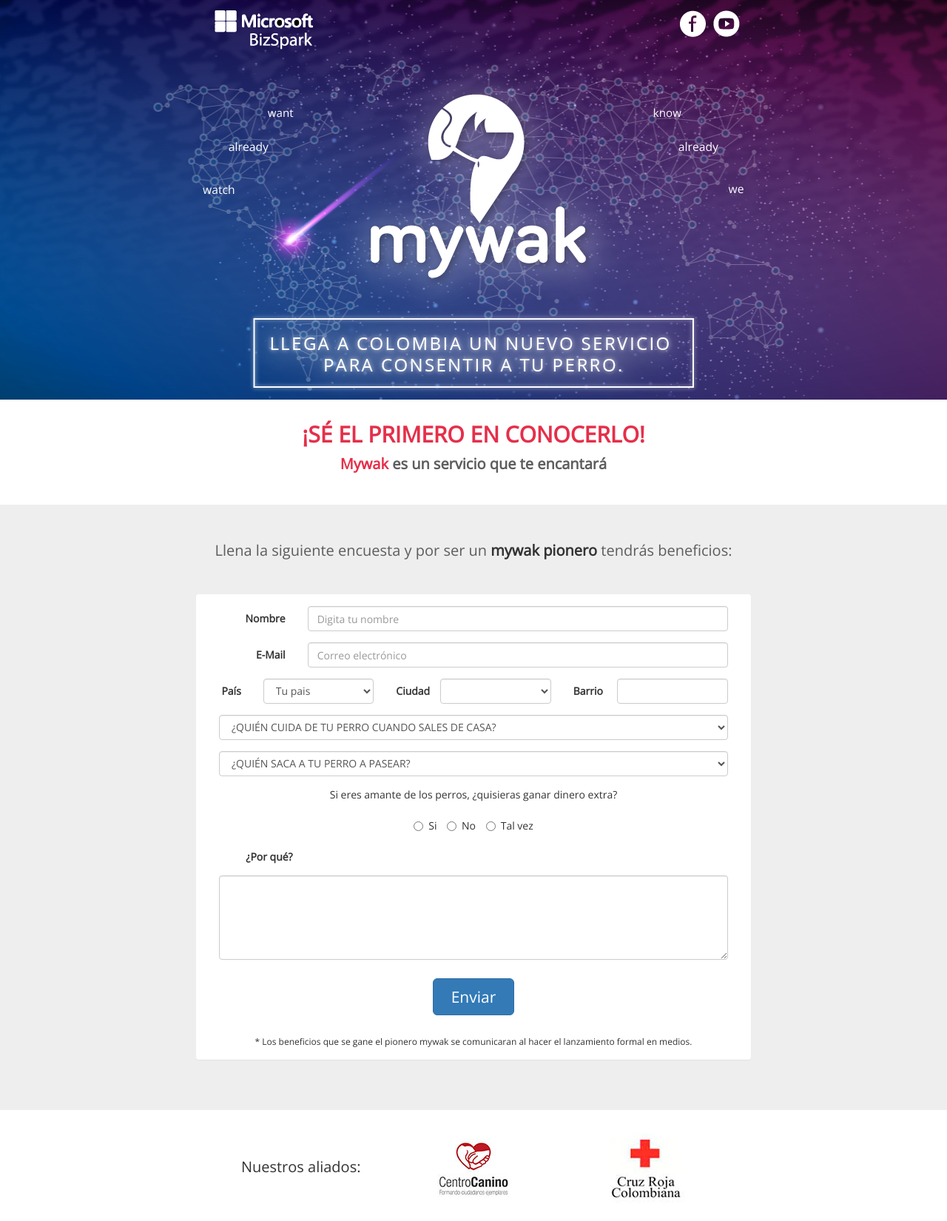
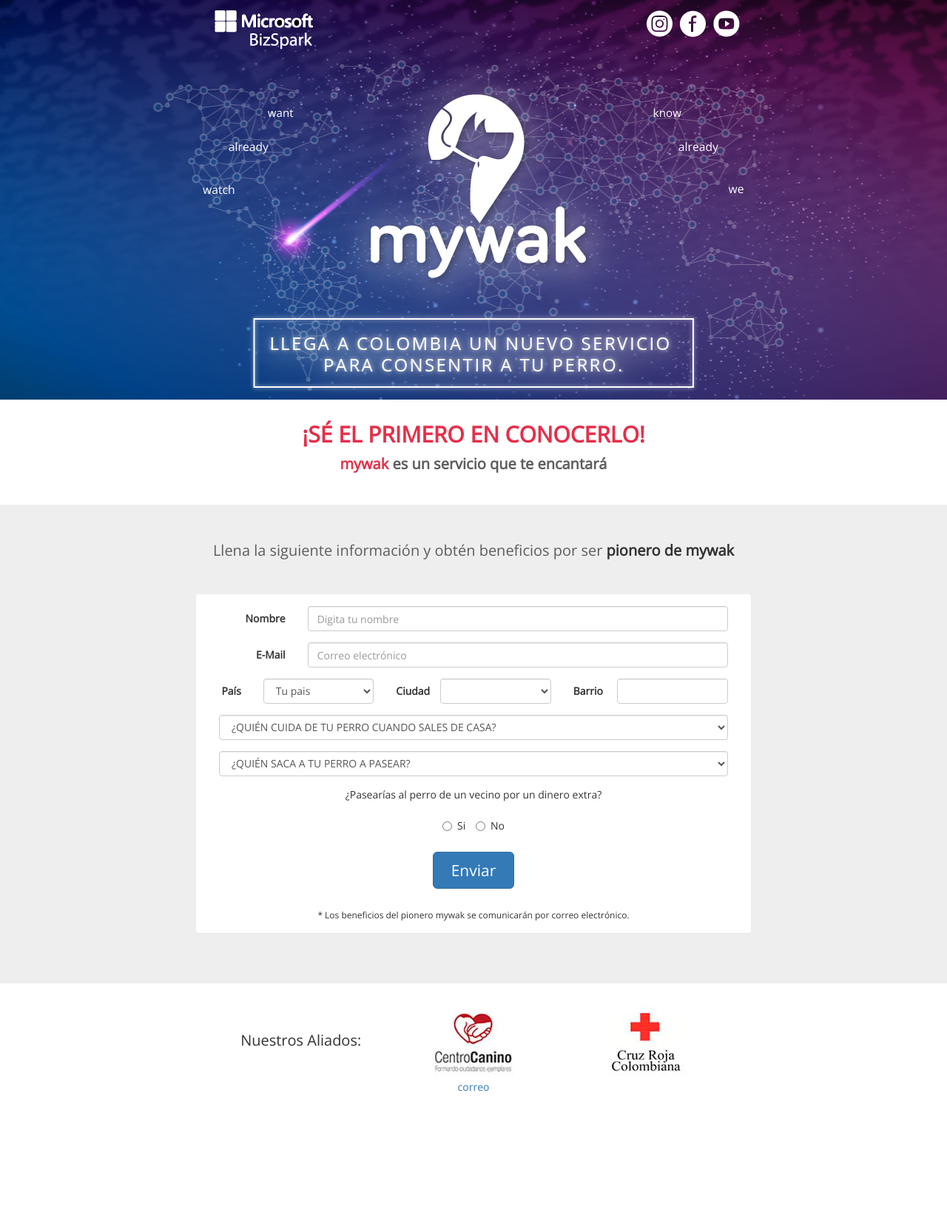
Before and after one commit to amapolazul/mywak, a PHP site: page / in a window 1280 px wide. Shown: the whole page at 74% size. After the commit the page ends 1475 px from the top, so only its background shows below. Run offline with PHP 8.4, Linux system fonts and the light colour scheme; lists and menus that the app fills with data are empty.

Commit message:
correcciones

```diff
--- a/css/main.css
+++ b/css/main.css
@@ -120,3 +120,10 @@ p {
     color: white;
     font-size: 15px !important;
 }
+
+.imageFooter2{
+    background-image: url("../images/logo_cruz_roja.jpg");
+    background-position: center center;
+    height: 100px;
+    background-repeat: no-repeat;
+}
--- a/index.php
+++ b/index.php
@@ -28,16 +28,19 @@
     <div class="container">
         <div class="row">
             <div class="cont">
-                <div class="col-xs-9 left">
+                <div class="col-xs-8 left">
                     <img src="./images/landing2-04.png" class="img-responsive" alt="Responsive image">
                 </div>
-                <div class="col-xs-3">
+                <div class="col-xs-4">
                     <div class="row">
                         <div class="ico">
                             <a href="#"> <img src="./images/landing2-07.png" class="img-responsive" alt="Responsive image"></a>
                         </div>
                         <div class="ico">
                             <a href="#"> <img src="./images/landing2-06.png" class="img-responsive" alt="Responsive image"></a>
+                        </div>
+                        <div class="ico">
+                            <a href="#"> <img src="./images/instagram-01.png" class="img-responsive" alt="Responsive image"></a>
                         </div>
                     </div>
                 </div>
@@ -106,10 +109,10 @@
         $hltdo = test_input($_POST["hltdo"]);
         $ciudad = test_input($_POST["ciudad"]);
         $optradio = test_input($_POST["optradio"]);
-        $porque = test_input($_POST["porque"]);
+        //$porque = test_input($_POST["porque"]);
         $cual = test_input($_POST["cual"]);
 
-        $to = "mywaktest@mailinator.com";
+        $to = "admin@mywak.com.co";
         $subject = "Respuesta formulario";
 
         $message =
@@ -130,7 +133,7 @@
             '<th>Cual?</th>'.
             '<th>Quien pasea a tu perro?</th>'.
             '<th>Te gustaría ganar dinero?</th>'.
-            '<th>Porque?</th>'.
+            //'<th>Porque?</th>'.
             '</tr>'.
             '<tr>'.
             '<td>'.$name.'</td>'.
@@ -142,7 +145,7 @@
             '<td>'.$cual.'</td>'.
             '<td>'.$hltdo.'</td>'.
             '<td>'.$optradio.'</td>'.
-            '<td>'.$porque.'</td>'.
+            //'<td>'.$porque.'</td>'.
             '</tr>'.
             '</table>'.
             '</body>'.
@@ -151,7 +154,7 @@
 
         $headers = "MIME-Version: 1.0" . "\r\n";
         $headers .= "Content-type:text/html;charset=UTF-8" . "\r\n";
-        $headers .= 'From: samantha@amapolazul.com' . "\r\n";
+        $headers .= 'From: admin@mywak.com.co' . "\r\n";
 
         mail($to,$subject,$message,$headers);
         showAlert();
@@ -175,14 +178,14 @@
     <div class="row">
         <div class="col-lg-12 middle-section text-center">
             <h2 class="welcome-text">¡SÉ EL PRIMERO EN CONOCERLO!</h2>
-            <p class="texto-p" style="font-weight: bold"><span style="color:#E52F4A">Mywak</span> <span style="color: #5d5d5d"> es un servicio que te encantará</span></p>
+            <p class="texto-p" style="font-weight: bold"><span style="color:#E52F4A">mywak</span> <span style="color: #5d5d5d"> es un servicio que te encantará</span></p>
         </div>
     </div>
     <div class="jumbotron">
         <div class="container">
             <div class="row text-center">
                 <div class="text-center col-sm-12" style="padding-bottom: 30px">
-                    <p><span style="color: #5d5d5d">Llena la siguiente encuesta y por ser un</span> <span style="font-weight: bold">mywak pionero</span> <span style="color: #5d5d5d">tendrás beneficios:</span></p>
+                    <p><span style="color: #5d5d5d">Llena la siguiente información y obtén beneficios por ser</span> <span style="font-weight: bold">pionero de mywak</span></p>
                 </div>
                 <div class="col-sm-8 col-sm-offset-2">
                     <div class="panel">
@@ -277,28 +280,28 @@
                                     </div>
                                     <div class="form-group">
                                         <div class="col-sm-12">
-                                            <span>Si eres amante de los perros, ¿quisieras ganar dinero extra?</span>
+                                            <span>¿Pasearías al  perro de un vecino por un dinero extra?</span>
                                         </div>
                                     </div>
                                     <div class="form-group">
                                         <div class="col-sm-12">
                                             <label class="radio-inline"><input type="radio" name="optradio" value="si" ng-model="tiempo">Si</label>
                                             <label class="radio-inline"><input type="radio" name="optradio" value="no" ng-model="tiempo">No</label>
-                                            <label class="radio-inline"><input type="radio" name="optradio" value="Tal vez" ng-model="tiempo">Tal vez</label>
+<!--                                            <label class="radio-inline"><input type="radio" name="optradio" value="Tal vez" ng-model="tiempo">Tal vez</label>-->
                                         </div>
                                     </div>
-                                    <div class="form-group">
-                                        <div class="col-sm-12">
-                                            <label for="maybe"class="col-sm-2 control-label" style="padding-bottom: 15px">¿Por qué?</label>
-                                            <textarea class="form-control" rows="5" id="porque" name="porque"></textarea>
-                                            <span class="help-block" style="display: none;">Ingresa un correo v&aacute;lido</span>
-                                        </div>
-                                    </div>
-                                    <span class="help-block" style="display: none;">Please enter a the security code.</span>
+<!--                                    <div class="form-group">-->
+<!--                                        <div class="col-sm-12">-->
+<!--                                            <label for="maybe"class="col-sm-2 control-label" style="padding-bottom: 15px">¿Por qué?</label>-->
+<!--                                            <textarea class="form-control" rows="5" id="porque" name="porque"></textarea>-->
+<!--                                            <span class="help-block" style="display: none;">Ingresa un correo v&aacute;lido</span>-->
+<!--                                        </div>-->
+<!--                                    </div>-->
+<!--                                    <span class="help-block" style="display: none;">Please enter a the security code.</span>-->
                                     <button type="submit" id="feedbackSubmit" class="btn btn-primary btn-lg" style=" margin-top: 10px;">Enviar</button>
                                 </form>
                                 <div style="padding-top: 27px; font-size: 12px">
-                                    * Los beneficios que se gane el pionero mywak se comunicaran al hacer el lanzamiento formal en medios.
+                                    * Los beneficios del pionero mywak se comunicarán por correo electrónico.
                                 </div>
                             </div>
                         </div>
@@ -314,18 +317,21 @@
     <div class="row">
         <div class="col-sm-12">
             <div class="col-sm-4" style="padding-top: 33px">
-                <p>Nuestros aliados:</p>
+                <p>Nuestros Aliados:</p>
             </div>
             <div class="col-sm-4">
-                <img src="./images/logo_centro_canino.jpg" class="img-responsive" alt="Responsive image">
+                <div style="background-image: url('./images/logo_centro_canino.jpg'); background-position: center center; height: 100px; background-repeat: no-repeat;"></div>
+<!--                <img src="./images/logo_centro_canino.jpg" class="img-responsive" alt="Responsive image">-->
             </div>
             <div class="col-sm-4">
-                <img src="./images/logo_cruz_roja.jpg" class="img-responsive" alt="Responsive image">
+                <div style="background-image: url('./images/logo_cruz_roja.jpg'); background-position: center center; height: 100px; background-repeat: no-repeat;"></div>
+<!--                <img src="./images/logo_cruz_roja.jpg" class="img-responsive" alt="Responsive image">-->
             </div>
         </div>
     </div>
 </div>
 <footer class="text-center">
+    <a href="mailto:"> correo</a>
 </footer>
 <!-- / FOOTER -->
 
--- a/js/listas.js
+++ b/js/listas.js
@@ -1,6 +1,6 @@
 $("#pais").change(function(){
     var pais = $("#pais option:selected" ).text();
-    $.get('/recursos/paises-y-ciudades.php', { country: pais }, function(data) {
+    $.get('/landing/recursos/paises-y-ciudades.php', { country: pais }, function(data) {
         $("#ciudad").html(data);
     });
 });
--- a/recursos/paises-y-ciudades.php
+++ b/recursos/paises-y-ciudades.php
@@ -11,6 +11,7 @@ if ($_SERVER["REQUEST_METHOD"] == "GET") {
     $decoded = utf8_encode($string);
     $json = json_decode($string);
     $cities = $json -> $country;
+    sort($cities);
     foreach ($cities as $city) {
         echo '<option value="'.$city.'">'.$city.'</option>';
     }
```
Also changed, not shown: other parts of index.php (+13 -13 lines), images/instagram-01.png (added), images/logo_centro_canino.jpg, recursos/countriesToCities.json.
